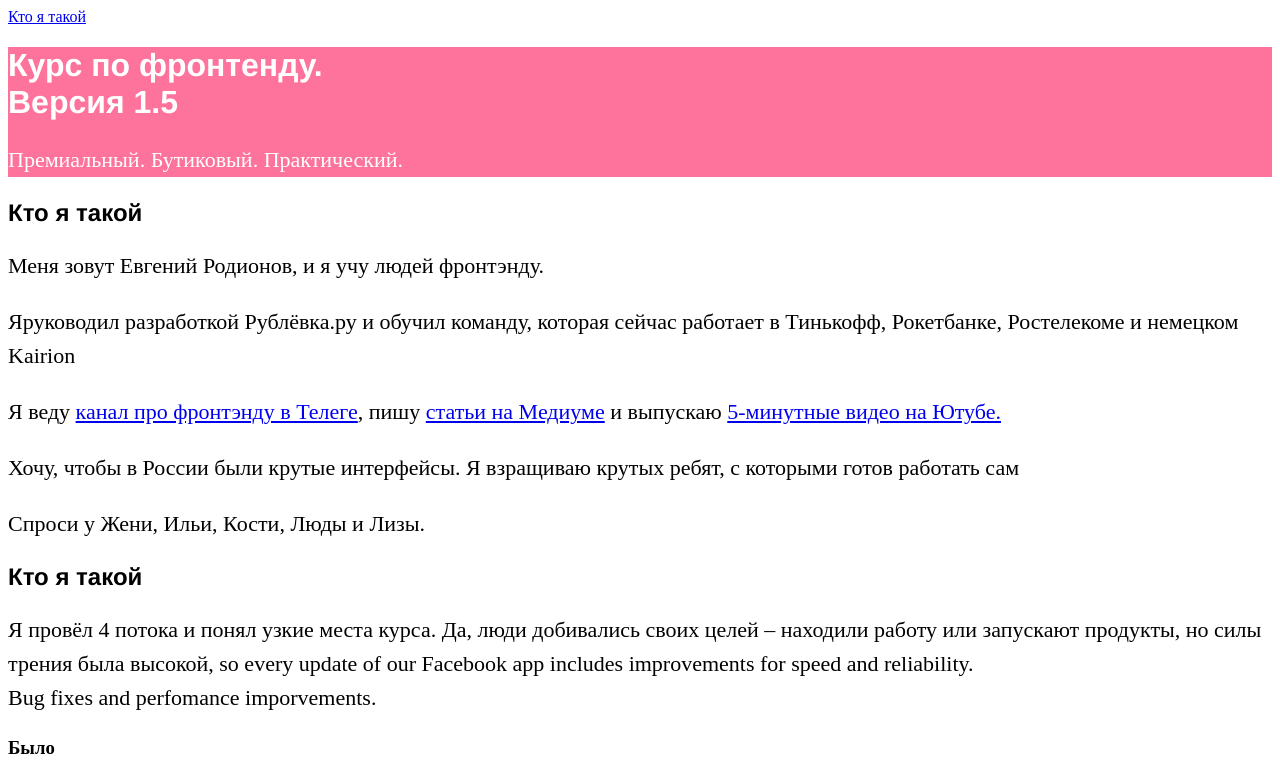
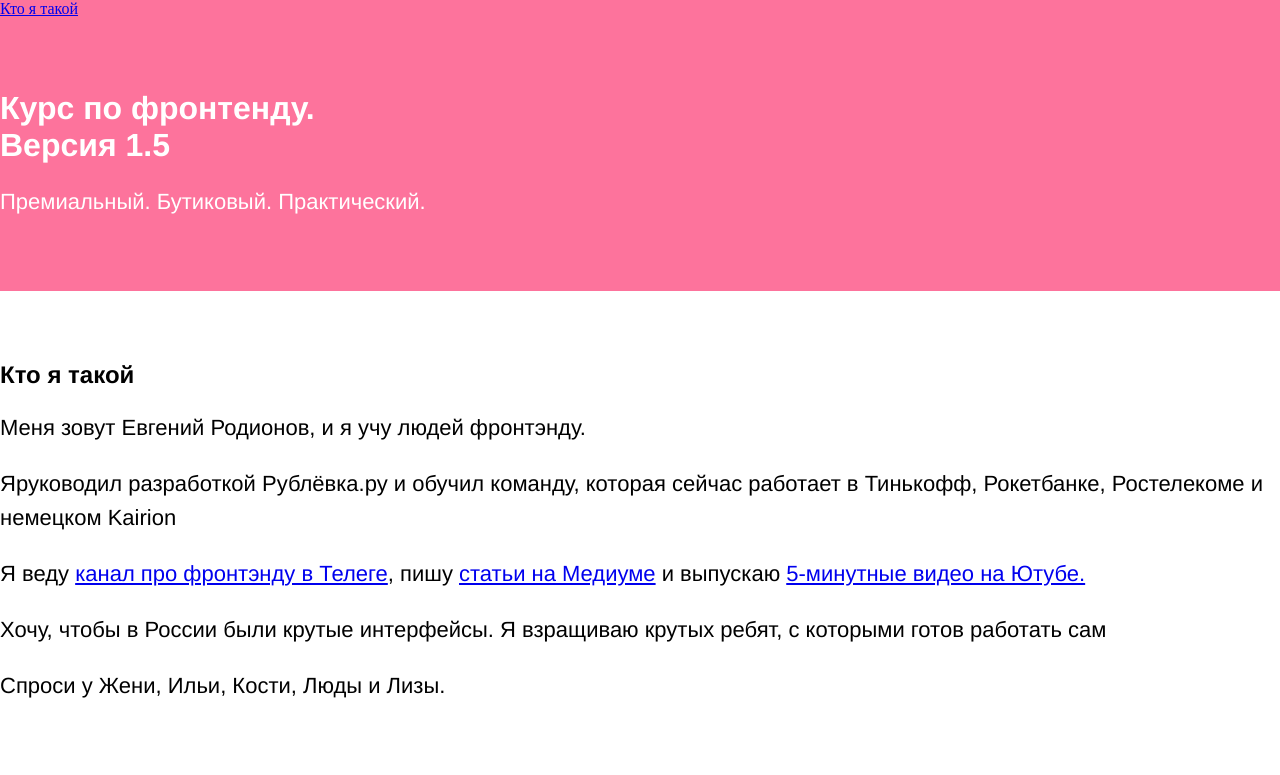
Before and after one commit to valerypevnev/verstka, a plain HTML site: page index.html in a window 1280 px wide. Shown: the top 775 px of the page. Drawn offline with Linux system fonts and the light colour scheme.

Commit message:
lesson 5

```diff
--- a/styles.css
+++ b/styles.css
@@ -1,5 +1,13 @@
+@import url("./normalize.css");
+
+nav {
+    background-color: #FD739C;
+  }
+
 header {
+    margin: 0;
     background-color: #FD739C;
+    padding: 50px 0 50px 0;
   }
 
 #header-text {
@@ -12,4 +20,9 @@ h1, h2 {
 p {
     font-size: 22px;
     line-height: 34px;
+    font-family: "Helvetica", "Arial", sans-serif;
 }
+
+section {
+    padding: 50px 0 50px 0;
+}
```
